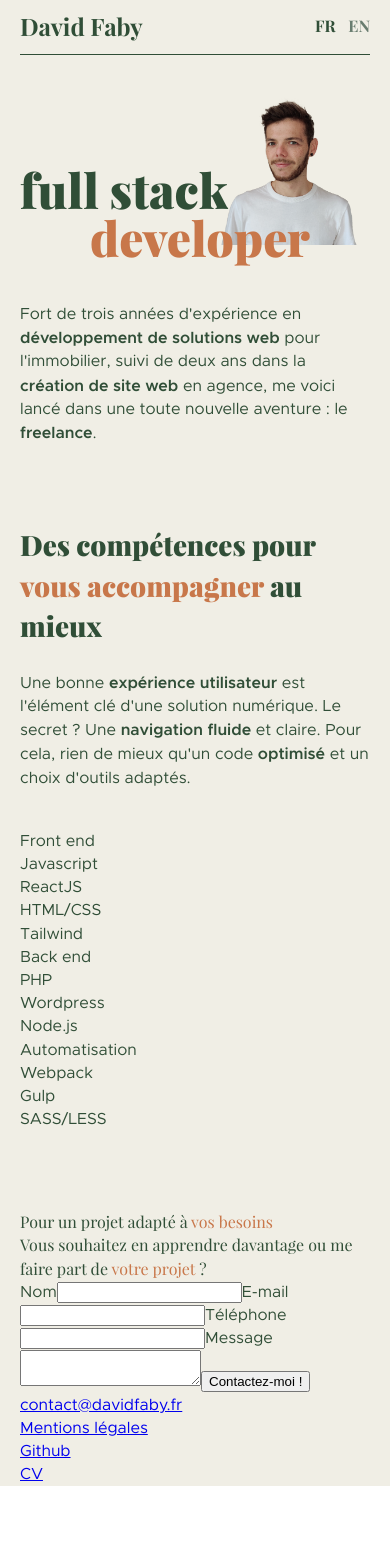
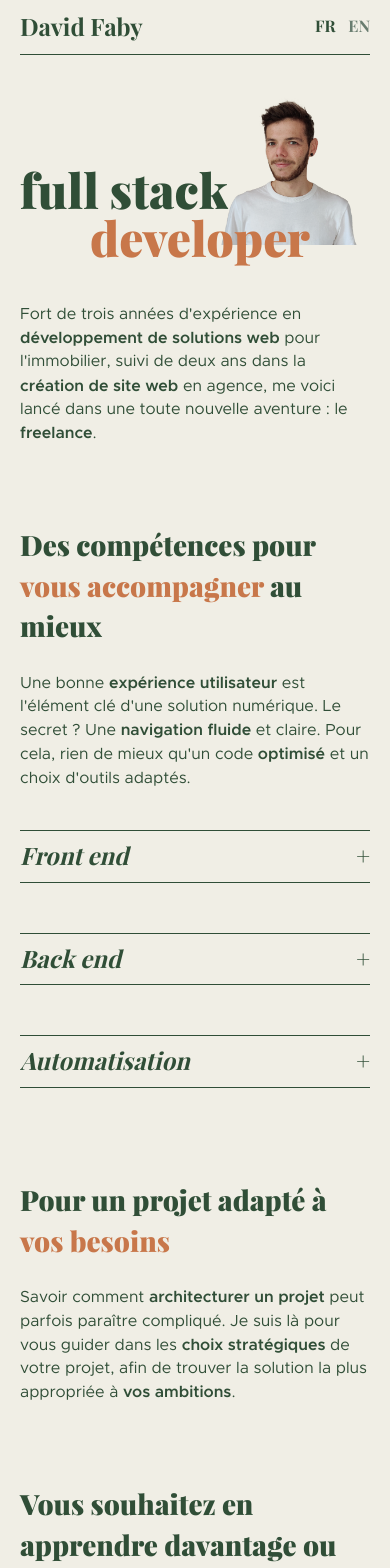
Before and after one commit to daahvidfaby/portfolio-2022, a React (Vite) app: page / in a window 390 px wide. Shown: the top 1568 px of the page. Before the commit the page ends 1486 px from the top, so only its background shows below. Built offline with nearby package versions, Linux system fonts and the light colour scheme.

Commit message:
Finished mobile styling

```diff
--- a/src/App.jsx
+++ b/src/App.jsx
@@ -7,6 +7,7 @@ import Consulting from './sections/Consulting';
 import Typology from './sections/Typology';
 import Contact from './sections/Contact';
 import Header from './sections/Header';
+import Footer from './sections/Footer';
 
 
 function App() {
@@ -42,27 +43,14 @@ function App() {
           skills={content.skills}
         />
 
-        <Typology title={parse(content.typology.title)} text={parse(content.typology.text)} />
       </div>
+
+      <Typology title={parse(content.typology.title)} text={parse(content.typology.text)} />
 
       <Contact title={parse(content.contact.title)} fields={content.contact.fields} cta={content.contact.cta}/>
 
-      <footer className="footer">
+      <Footer legals={content.footer.legals}/>
 
-        <div className="container">
-
-            <div className="footer__contact">
-              <a href="mailto:contact@davidfaby.fr">contact@davidfaby.fr</a>
-            </div>
-
-            <ul className="footer__links">
-              <li><a href="#">{content.footer.legals}</a></li>
-              <li><a href="#">Github</a></li>
-              <li><a href="#">CV</a></li>
-            </ul>
-
-        </div>
-      </footer>
     </div>
 
   )
--- /dev/null
+++ b/src/assets/style/components/accordion.scss
@@ -0,0 +1,45 @@
+.accordion {
+    overflow: hidden;
+    margin-bottom: rem(38);
+
+
+
+    .accordion__title {
+        display: flex;
+        justify-content: space-between;
+        font-family: $font-01;
+        font-size: rem(24);
+        font-weight: 600;
+        font-style: italic;
+        border-top: 1px solid;
+        border-bottom: 1px solid;
+        padding: rem(8) 0;
+        margin-bottom: rem(12);
+
+
+        &::after {
+            content: "+";
+            font-style: normal;
+            font-family: $font-01;
+        }
+    }
+
+    .accordion__content {
+        height: 0;
+        opacity: 0;
+        transform: translateY(-10%);
+        transition: all 0.2s ease-in;
+
+        line-height: 2;
+    }
+
+    &.opened {
+
+        .accordion__content {
+            height: auto;
+            opacity: 1;
+            transform: unset;
+        }
+
+    }
+}
--- /dev/null
+++ b/src/assets/style/components/button.scss
@@ -0,0 +1,19 @@
+.button {
+    display: inline-block;
+    border: none;
+    padding: 1rem 2rem;
+    margin: 0;
+    text-decoration: none;
+    background: $color-02;
+    color: $color-01;
+    font-family: sans-serif;
+    font-size: 1rem;
+    cursor: pointer;
+    text-align: center;
+    transition: background 250ms ease-in-out,
+                transform 150ms ease;
+    -webkit-appearance: none;
+    -moz-appearance: none;
+    font-weight: 600;
+    letter-spacing: rem(0.5);
+}
--- a/src/assets/style/main.scss
+++ b/src/assets/style/main.scss
@@ -148,6 +148,14 @@ html {
     }
 }
 
+/****
+    COMPONENTS
+***/
+
+@import './components/button.scss';
+@import './components/accordion.scss';
+
+
 
 /****
     SECTIONS
@@ -157,3 +165,6 @@ html {
 @import './sections/hero.scss';
 @import './sections/introduction.scss';
 @import './sections/consulting.scss';
+@import './sections/typology.scss';
+@import './sections/contact.scss';
+@import './sections/footer.scss';
--- /dev/null
+++ b/src/assets/style/sections/contact.scss
@@ -0,0 +1,27 @@
+.contact {
+    margin-bottom: rem(80);
+
+    &__form {
+        padding: rem(32) 0;
+    }
+
+    &__label {
+        display: block;
+        margin-bottom: rem(8);
+    }
+
+    /* reset */
+    &__input {
+        display: block;
+        background: transparent;
+        border: 0;
+        border-bottom: rem(2) solid $color-02;
+        height: rem(32);
+        width: 100%;
+        margin-bottom: rem(46);
+
+        &--textarea {
+            height: rem(120);
+        }
+    }
+}
--- /dev/null
+++ b/src/assets/style/sections/footer.scss
@@ -0,0 +1,24 @@
+.footer {
+    background-color: $color-02;
+    padding: rem(32) 0;
+
+    &__link {
+        display: block;
+        color: $color-01;
+        text-decoration: none;
+        margin-bottom: rem(8);
+    }
+
+    &__contact {
+        margin-bottom: rem(32);
+
+        &__link {
+            font-family: $font-01;
+            font-size: rem(28);
+            font-weight: 700;
+            color: $color-01;
+            text-decoration: none;
+        }
+    }
+
+}
--- /dev/null
+++ b/src/assets/style/sections/typology.scss
@@ -0,0 +1,3 @@
+.project-typology {
+    margin-bottom: rem(80);
+}
--- /dev/null
+++ b/src/components/Accordion.jsx
@@ -0,0 +1,20 @@
+import { useState } from "react";
+
+function Accordion({title, children}) {
+
+    const [opened, setOpened] = useState(false)
+
+
+    return (
+        <div className={"accordion " + (opened ? 'opened' : '')}>
+            <h3 className='accordion__title' onClick={() => {setOpened(!opened)}}>{title}</h3>
+            <ul className='accordion__content'>
+            {
+                children
+            }
+            </ul>
+      </div>
+    );
+}
+
+export default Accordion;
--- a/src/sections/Consulting.jsx
+++ b/src/sections/Consulting.jsx
@@ -1,4 +1,5 @@
 import parse from 'html-react-parser';
+import Accordion from '../components/Accordion';
 
 function Consulting({title, text, skills}) {
     return (
@@ -12,16 +13,13 @@ function Consulting({title, text, skills}) {
             {
               skills.map((skillItem, key) => {
                 return (
-                  <div className="skill" key={key}>
-                    <h3>{skillItem.title}</h3>
-                    <ul>
-                      {
-                        skillItem.list.map((skill, skillkey) => {
-                          return <li key={skillkey}>{skill}</li>
-                        })
-                      }
-                    </ul>
-                  </div>
+                  <Accordion title={skillItem.title} key={key}>
+                    {
+                      skillItem.list.map((skill, skillkey) => {
+                        return <li key={skillkey}>{skill}</li>
+                      })
+                    }
+                  </Accordion>
                 )
               })
             }
--- a/src/sections/Contact.jsx
+++ b/src/sections/Contact.jsx
@@ -2,23 +2,23 @@ function Contact({title, fields, cta}) {
     return (
         <div className="container">
             <section className="contact">
-                <h2 className="title">{title}</h2>
+                <h2 className="title title--large">{title}</h2>
 
-                <form action="#">
+                <form action="#" className="contact__form">
 
-                    <label htmlFor="name">{fields.name}</label>
-                    <input type="text" name="name" id="name"/>
+                    <label htmlFor="name" className="contact__label">{fields.name}</label>
+                    <input type="text" name="name" id="name"  className="contact__input"/>
 
-                    <label htmlFor="email">{fields.email}</label>
-                    <input type="email" name="email" id="email"/>
+                    <label htmlFor="email" className="contact__label">{fields.email}</label>
+                    <input type="email" name="email" id="email"  className="contact__input"/>
 
-                    <label htmlFor="phone">{fields.phone}</label>
-                    <input type="phone" name="phone" id="phone"/>
+                    <label htmlFor="phone" className="contact__label">{fields.phone}</label>
+                    <input type="phone" name="phone" id="phone"  className="contact__input"/>
 
-                    <label htmlFor="message">{fields.message}</label>
-                    <textarea name="message"/>
+                    <label htmlFor="message" className="contact__label">{fields.message}</label>
+                    <textarea name="message"  className="contact__input contact__input--textarea"/>
 
-                    <input type="submit" value={cta} />
+                    <input type="submit" className="contact__button button" value={cta} />
 
                 </form>
             </section>
--- /dev/null
+++ b/src/sections/Footer.jsx
@@ -0,0 +1,23 @@
+function Footer({legals}) {
+    return (
+        <footer className="footer">
+
+            <div className="container">
+
+                <div className="footer__contact">
+                <a href="mailto:contact@davidfaby.fr" className="footer__contact__link">contact@davidfaby.fr</a>
+                </div>
+
+                <ul className="footer__links">
+                <li><a href="#" className="footer__link">{legals}</a></li>
+                <li><a href="#" className="footer__link">Github</a></li>
+                <li><a href="#" className="footer__link">CV</a></li>
+                </ul>
+
+            </div>
+      </footer>
+    )
+}
+
+
+export default Footer;
--- a/src/sections/Typology.jsx
+++ b/src/sections/Typology.jsx
@@ -4,8 +4,8 @@ function Typology({title, text}) {
     return (
       <div className="container">
         <section className="project-typology">
-            <h2 className="title">{title}</h2>
-            <p>{}</p>
+            <h2 className="title title--large">{title}</h2>
+            <p>{text}</p>
         </section>
       </div>
     )
```
